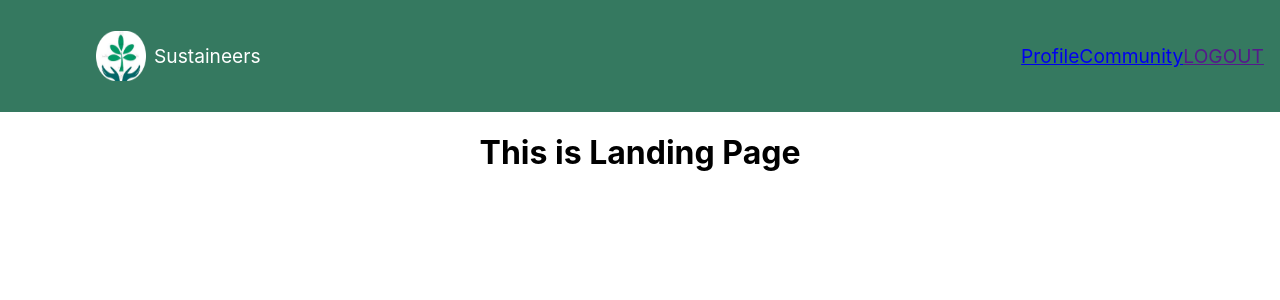
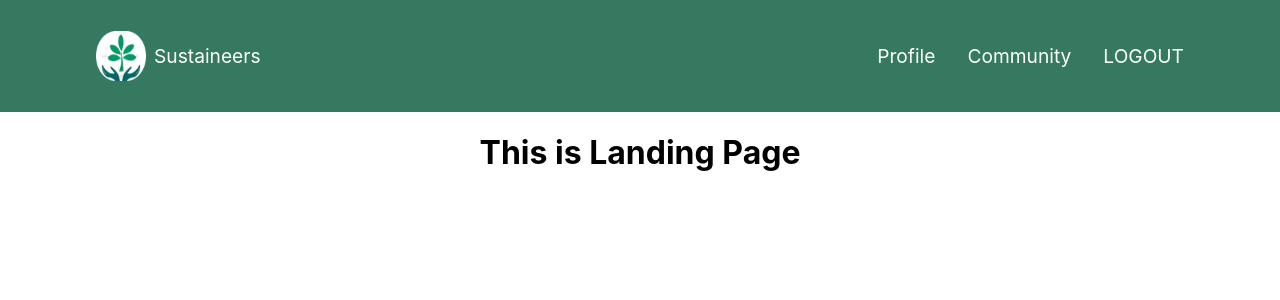
Before and after one commit to macapedi/sustaineers, a React (Create React App) app: page / in a window 1280 px wide. Shown: the top 300 px of the page. Built offline with nearby package versions, Linux system fonts and the light colour scheme.

Commit message:
first version header done

```diff
--- a/src/App.js
+++ b/src/App.js
@@ -8,12 +8,14 @@ import FoodPage from './pages/FoodPage/FoodPage';
 import LandingPage from './pages/LandingPage/LandingPage';
 import RecyclablePage from './pages/RecyclablePage/RecyclablesPage';
 import Header from './components/Header/Header';
+import CommunityPage from './pages/CommunityPage/CommunityPage';
+import ProfilePage from './pages/ProfilePage/ProfilePage';
 
 function App() {
   return (
     <div className="App">
       <BrowserRouter>
-      <Header/>
+        <Header />
         <Switch>
           <Route path="/" to="/landing" exact component={LandingPage} />
           <Route path="/home" exact render={(routerProps) => {
@@ -26,8 +28,8 @@ function App() {
           <Route path="/landing" exact component={LandingPage} />
           <Route path="/profiles" exact render={(routerProps) => {
             return (
-                <PublicShelvesPage
-                  usersList={this.state.usersList}
+              <CommunityPage
+
                 routerProps={routerProps} />
             );
           }}
@@ -35,7 +37,7 @@ function App() {
 
           <Route path="/profiles/:id" exact render={(routerProps) => {
             return (
-                <UserPage
+              <ProfilePage
 
                 routerProps={routerProps} />
             );
--- a/src/components/Header/Header.js
+++ b/src/components/Header/Header.js
@@ -12,13 +12,13 @@ function Header() {
                 </Link>
             </div>
             <div className='header__nav-bar'>
-                <Link to="/profiles/:id">
+                <Link to="/profiles/:id" className='header__logo-link'>
                     Profile
                 </Link>
-                <Link to="/profiles">
+                <Link to="/profiles" className='header__logo-link'>
                     Community
                 </Link>
-                <Link>
+                <Link className='header__logo-link'>
                     LOGOUT
                 </Link>
 
--- a/src/components/Header/Header.scss
+++ b/src/components/Header/Header.scss
@@ -9,6 +9,7 @@
     background-color: $dark-green;
     flex-direction: row;
     align-items: center;
+    justify-content: space-between;
     text-decoration: none;
     min-height: 10vh;
     padding: 1rem;
@@ -19,10 +20,12 @@
         align-items: center;
         font-size: larger;
         padding-left: 3rem;
+        padding-right: 3rem;
 
         @include desktop {
             padding-left: 6rem;
-            ;
+            padding-right: 6rem;
+
         }
 
     }
@@ -54,4 +57,12 @@
 
         }
     }
+
+    &__nav-bar{
+       display: flex;
+       gap: 1rem;
+       @include desktop{
+        gap: 2rem;
+       }
+    }
 }
```
Lines whose indentation alone changed are shown as unchanged.
